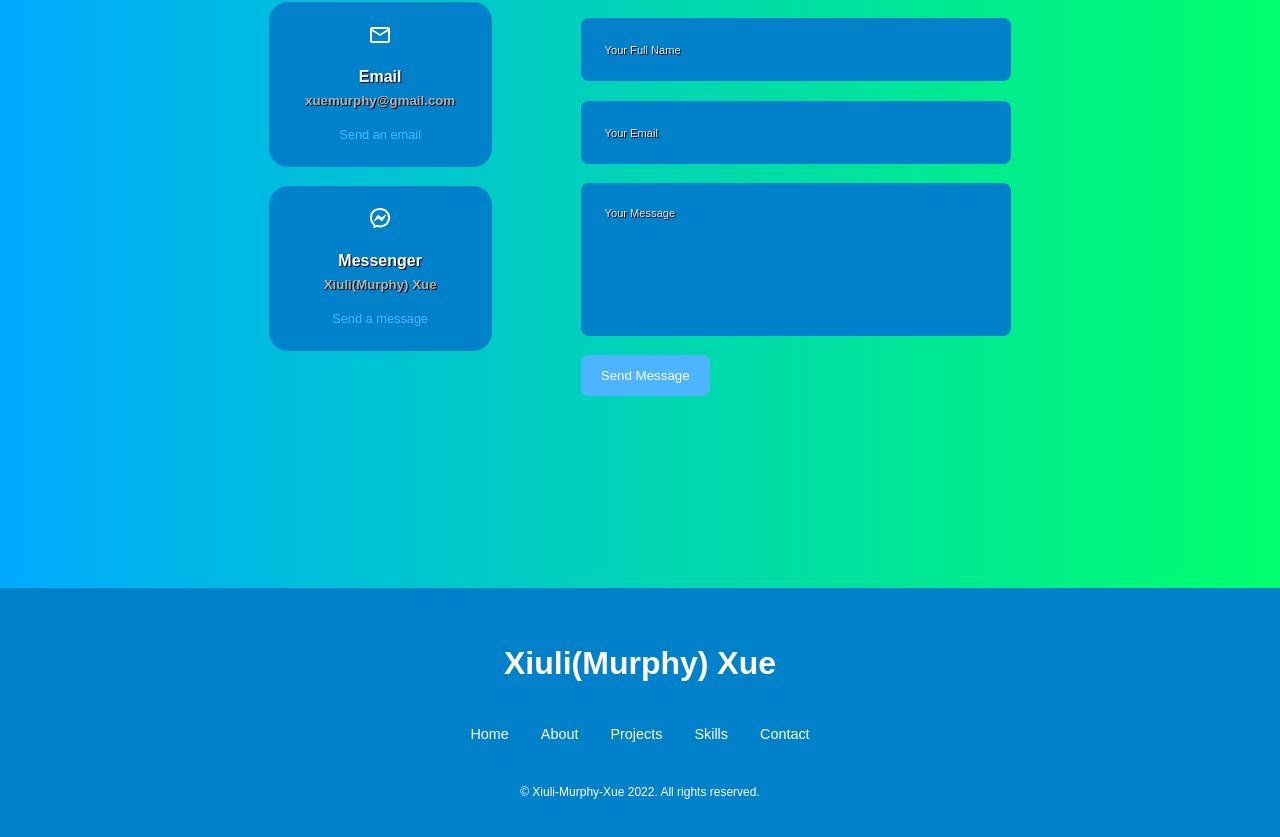
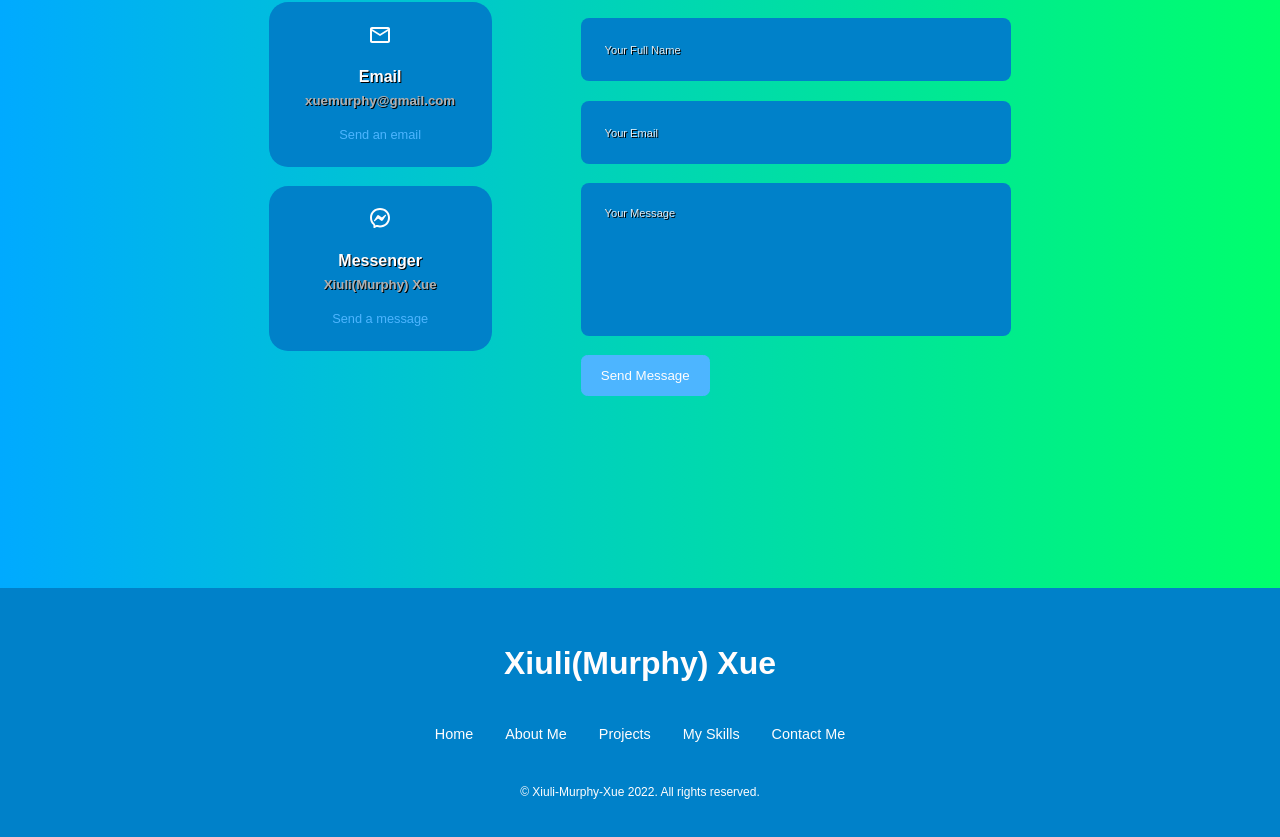
Before and after one commit to xiulixue/myportfolio, a React (Create React App) app: page / in a window 1280 px wide. Shown: the part 3759-4596 px from the top of the page. Built offline with nearby package versions, Linux system fonts and the light colour scheme.

Commit message:
css modified

```diff
--- a/src/components/footer/Footer.js
+++ b/src/components/footer/Footer.js
@@ -17,7 +17,7 @@
           <a href="#">Home</a>
         </li>
         <li>
-          <a href="#about">About</a>
+          <a href="#about">About Me</a>
         </li>
 
         <li>
@@ -25,11 +25,11 @@
         </li>
 
         <li>
-          <a href="#skills">Skills</a>
+          <a href="#skills">My Skills</a>
         </li>
 
         <li>
-          <a href="#contact">Contact</a>
+          <a href="#contact">Contact Me</a>
         </li>
       </ul>
 
```
Also changed, not shown: 9 other files (tests, documents, lock files or other folders).
